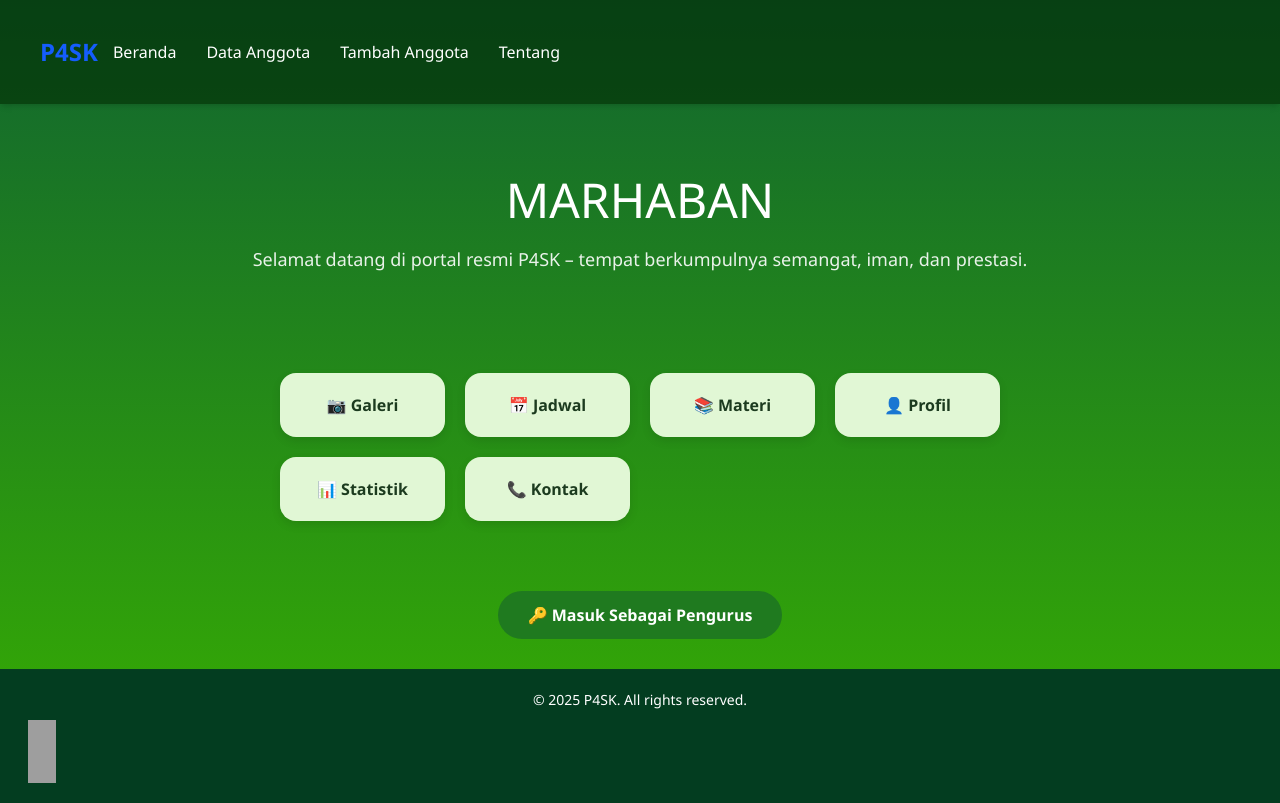
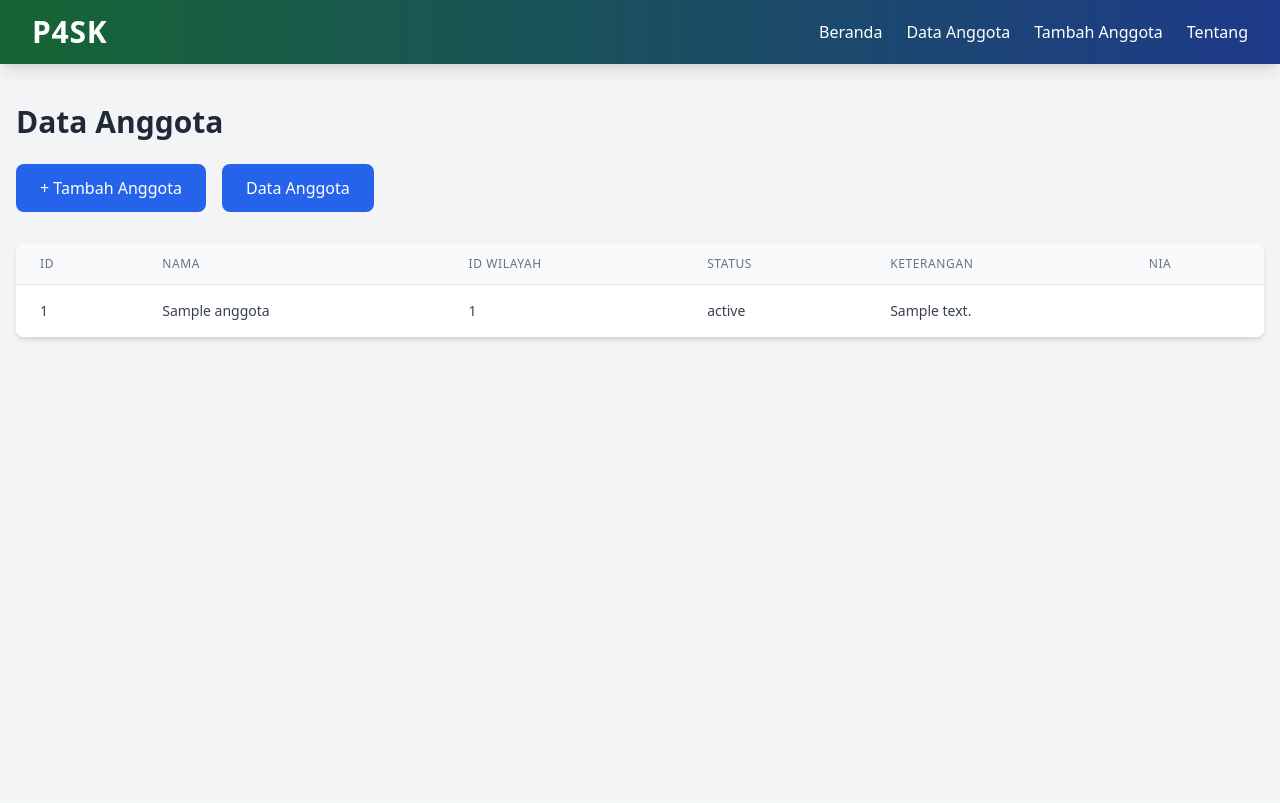
Before and after one commit to raschiko947/p4sk, a PHP site: page / in a window 1280 px wide. After the commit the page ends 341 px from the top, so only its background shows below. Run offline with PHP 8.4, Linux system fonts and the light colour scheme; tables that the repository leaves empty or names only in its code hold one stand-in row (values such as "Sample post"); data that the repository does not hold is empty; some libraries are stand-ins or nearby versions; grey boxes are pictures that could not be loaded.

Commit message:
Latihan coding 31 Mei 2025

```diff
--- a/header.php
+++ b/header.php
@@ -1,33 +1,38 @@
 <!DOCTYPE html>
-<html lang="en">
+<html lang="id">
 <head>
-    <meta charset="UTF-8">
-    <meta name="viewport" content="width=device-width, initial-scale=1.0">
-    <title>Navbar</title>
-    <script src="https://cdn.jsdelivr.net/npm/@tailwindcss/browser@4"></script>
+  <meta charset="UTF-8" />
+  <meta name="viewport" content="width=device-width, initial-scale=1.0" />
+  <title>Navbar Modern</title>
+  <script src="https://cdn.tailwindcss.com"></script>
+  <style>
+    .active {
+      @apply text-white bg-blue-600 rounded px-3 py-1;
+    }
+  </style>
 </head>
-<body>
 <body class="bg-gray-100">
-    <header class="bg-white shadow-md">
+  <!-- Navbar -->
+  <header class="bg-gradient-to-r from-green-800 to-blue-900 shadow-lg">
     <div class="max-w-7xl mx-auto px-4 sm:px-6 lg:px-8">
       <div class="flex justify-between items-center h-16">
-                <!-- Logo / Brand -->
-                <div class="flex-shrink-0">
-                    <a href="#" class="text-2xl font-bold text-blue-600">P4SK</a>
+        <!-- Logo -->
+        <div class="flex items-center">
+          <a href="#" class="text-3xl font-bold text-white tracking-wide">P4SK</a>
         </div>
 
-                <!-- Menu (desktop) -->
+        <!-- Desktop Menu -->
         <nav class="hidden md:flex space-x-6">
-                    <a href="#" class="text-gray-700 hover:text-blue-600 font-medium">Beranda</a>
-                    <a href="DataAnggota.php" class="text-gray-700 hover:text-blue-600 font-medium">Data Anggota</a>
-                    <a href="tambah-anggota.php" class="text-gray-700 hover:text-blue-600 font-medium">Tambah Anggota</a>
-                    <a href="#" class="text-gray-700 hover:text-blue-600 font-medium">Tentang</a>
+          <a href="#" class="text-white hover:text-yellow-300 font-medium transition">Beranda</a>
+          <a href="DataAnggota.php" class="text-white hover:text-yellow-300 font-medium transition">Data Anggota</a>
+          <a href="tambah-anggota.php" class="text-white hover:text-yellow-300 font-medium transition">Tambah Anggota</a>
+          <a href="#" class="text-white hover:text-yellow-300 font-medium transition">Tentang</a>
         </nav>
 
-                <!-- Hamburger (mobile) -->
+        <!-- Hamburger Button -->
         <div class="md:hidden">
-                    <button id="menu-toggle" class="text-gray-700 focus:outline-none focus:text-blue-600">
-                        <svg class="h-6 w-6" fill="none" stroke="currentColor" stroke-width="2"
+          <button id="menu-toggle" class="text-white focus:outline-none">
+            <svg class="w-7 h-7" fill="none" stroke="currentColor" stroke-width="2"
                  viewBox="0 0 24 24" stroke-linecap="round" stroke-linejoin="round">
               <path d="M4 6h16M4 12h16M4 18h16"/>
             </svg>
@@ -37,23 +42,21 @@
     </div>
 
     <!-- Mobile Menu -->
-        <div id="mobile-menu" class="md:hidden hidden px-4 pb-4">
-            <a href="#" class="block py-2 text-gray-700 hover:text-blue-600 font-medium">Beranda</a>
-            <a href="#" class="block py-2 text-gray-700 hover:text-blue-600 font-medium">Data Anggota</a>
-            <a href="#" class="block py-2 text-gray-700 hover:text-blue-600 font-medium">Tambah Anggota</a>
-            <a href="#" class="block py-2 text-gray-700 hover:text-blue-600 font-medium">Tentang</a>
+    <div id="mobile-menu" class="md:hidden hidden px-4 pb-4 space-y-2">
+      <a href="#" class="block text-white bg-blue-700 rounded px-3 py-2 hover:bg-blue-800 transition">Beranda</a>
+      <a href="DataAnggota.php" class="block text-white hover:bg-blue-800 px-3 py-2 rounded transition">Data Anggota</a>
+      <a href="tambah-anggota.php" class="block text-white hover:bg-blue-800 px-3 py-2 rounded transition">Tambah Anggota</a>
+      <a href="#" class="block text-white hover:bg-blue-800 px-3 py-2 rounded transition">Tentang</a>
     </div>
   </header>
 
+  <!-- Script Toggle Menu -->
   <script>
     const toggle = document.getElementById('menu-toggle');
     const mobileMenu = document.getElementById('mobile-menu');
-
     toggle.addEventListener('click', () => {
       mobileMenu.classList.toggle('hidden');
     });
   </script>
 </body>
-
-</body>
 </html>
--- a/index.php
+++ b/index.php
@@ -4,157 +4,57 @@ $anggota = $db->query("SELECT * FROM anggota")->fetchAll(PDO::FETCH_ASSOC);
 include 'header.php';
 ?>
 
+<!DOCTYPE html>
+<html lang="en">
+<head>
+  <meta charset="UTF-8">
+  <meta name="viewport" content="width=device-width, initial-scale=1.0">
+  <title>Data Anggota - P4SK</title>
+</head>
+<body class="bg-gray-100">
+  <div class="max-w-7xl mx-auto py-10 px-4">
+    <h1 class="text-3xl font-bold text-gray-800 mb-6">Data Anggota</h1>
 
-<!DOCTYPE html>
-<html lang="id">
-<head>
-  <meta charset="UTF-8" />
-  <meta name="viewport" content="width=device-width, initial-scale=1.0" />
-  <title>Beranda P4SK</title>
-  <style>
-    * {
-      margin: 0;
-      padding: 0;
-      box-sizing: border-box;
-      font-family: 'Segoe UI', sans-serif;
-    }
+    <!-- Ini Flex buat 2 form tombol disamping -->
+    <div class="flex space-x-4 mb-8">
+      <a href="tambah-anggota.php"
+         class="inline-block bg-blue-600 text-white px-6 py-3 rounded-lg hover:bg-blue-700 transition text-center">
+        + Tambah Anggota
+      </a>
+      <a href="DataAnggota.php"
+         class="inline-block bg-blue-600 text-white px-6 py-3 rounded-lg hover:bg-blue-700 transition text-center">
+        Data Anggota
+      </a>
+    </div>
 
-    body {
-      background: linear-gradient(to bottom, #116530, #38b000);
-      color: white;
-      text-align: center;
-    }
-
-    header {
-      display: flex;
-      justify-content: space-between;
-      align-items: center;
-      background-color: rgba(0, 40, 0, 0.6);
-      padding: 20px 40px;
-    }
-
-    .logo {
-      font-size: 24px;
-      font-weight: bold;
-    }
-
-    nav a {
-      color: white;
-      margin: 0 15px;
-      text-decoration: none;
-      font-weight: 500;
-    }
-
-    .hero {
-  padding: 60px 20px;
-  background-image: url('');
-  background-repeat: no-repeat;
-  background-size: cover;
-  background-position: center;
-}
-
-
-    .hero h1 {
-      font-size: 48px;
-      margin-bottom: 10px;
-    }
-
-    .hero p {
-      font-size: 18px;
-      opacity: 0.9;
-    }
-
-    .menu-grid {
-      display: grid;
-      grid-template-columns: repeat(auto-fit, minmax(140px, 1fr));
-      gap: 20px;
-      padding: 40px;
-      max-width: 800px;
-      margin: auto;
-    }
-
-    .menu-item {
-      background-color: #e1f7d5;
-      color: #1c3b1f;
-      padding: 20px;
-      border-radius: 16px;
-      font-weight: 600;
-      box-shadow: 0 4px 10px rgba(0, 0, 0, 0.1);
-      transition: transform 0.2s;
-    }
-
-    .menu-item:hover {
-      transform: scale(1.05);
-    }
-
-    .admin-btn {
-      margin: 30px auto;
-      display: inline-block;
-      padding: 12px 30px;
-      background-color: #1f7a1f;
-      color: white;
-      font-weight: bold;
-      border-radius: 30px;
-      text-decoration: none;
-      transition: background 0.3s;
-    }
-
-    .admin-btn:hover {
-      background-color: #145c14;
-    }
-
-    footer {
-      background-color: #033d20;
-      padding: 20px;
-      font-size: 14px;
-    }
-
-    .socials {
-      margin-top: 10px;
-    }
-
-    .socials img {
-      width: 28px;
-      margin: 0 8px;
-      vertical-align: middle;
-    }
-
-    @media (max-width: 600px) {
-      .hero h1 {
-        font-size: 32px;
-      }
-
-      nav {
-        display: none;
-      }
-    }
-  </style>
-</head>
-<body>
-  <section class="hero">
-    <h1>MARHABAN</h1>
-    <p>Selamat datang di portal resmi P4SK – tempat berkumpulnya semangat, iman, dan prestasi.</p>
-  </section>
-
-  <section class="menu-grid">
-    <div class="menu-item">📷 Galeri</div>
-    <div class="menu-item">📅 Jadwal</div>
-    <div class="menu-item">📚 Materi</div>
-    <div class="menu-item">👤 Profil</div>
-    <div class="menu-item">📊 Statistik</div>
-    <div class="menu-item">📞 Kontak</div>
-  </section>
-
-  <a class="admin-btn" href="Login.php">🔑 Masuk Sebagai Pengurus</a>
-
-  <footer>
-    <p>&copy; 2025 P4SK. All rights reserved.</p>
-    <div class="socials">
-      <img src="https://img.icons8.com/ios-glyphs/30/ffffff/facebook-new.png" alt="Facebook" />
-      <img src="https://img.icons8.com/ios-glyphs/30/ffffff/instagram-new.png" alt="Instagram" />
-      <img src="https://img.icons8.com/ios-glyphs/30/ffffff/whatsapp.png" alt="WhatsApp" />
+    <!-- Tabel Data Anggota -->
+    <div class="overflow-x-auto bg-white shadow-md rounded-lg">
+      <table class="min-w-full divide-y divide-gray-200">
+        <thead class="bg-gray-50">
+          <tr>
+            <th class="px-6 py-3 text-left text-xs font-medium text-gray-500 uppercase tracking-wider">ID</th>
+            <th class="px-6 py-3 text-left text-xs font-medium text-gray-500 uppercase tracking-wider">Nama</th>
+            <th class="px-6 py-3 text-left text-xs font-medium text-gray-500 uppercase tracking-wider">ID Wilayah</th>
+            <th class="px-6 py-3 text-left text-xs font-medium text-gray-500 uppercase tracking-wider">Status</th>
+            <th class="px-6 py-3 text-left text-xs font-medium text-gray-500 uppercase tracking-wider">Keterangan</th>
+            <th class="px-6 py-3 text-left text-xs font-medium text-gray-500 uppercase tracking-wider">NIA</th>
+          </tr>
+        </thead>
+        <tbody class="bg-white divide-y divide-gray-200">
+          <?php
+          for ($i = 0; $i < count($anggota) && $i < 10; $i++): ?>
+            <tr>
+              <td class="px-6 py-4 whitespace-nowrap text-sm text-gray-700"><?= htmlspecialchars($anggota[$i]['id']) ?></td>
+              <td class="px-6 py-4 whitespace-nowrap text-sm text-gray-700"><?= htmlspecialchars($anggota[$i]['nama']) ?></td>
+              <td class="px-6 py-4 whitespace-nowrap text-sm text-gray-700"><?= htmlspecialchars($anggota[$i]['id_wilayah']) ?></td>
+              <td class="px-6 py-4 whitespace-nowrap text-sm text-gray-700"><?= htmlspecialchars($anggota[$i]['status']) ?></td>
+              <td class="px-6 py-4 whitespace-nowrap text-sm text-gray-700"><?= htmlspecialchars($anggota[$i]['keterangan']) ?></td>
+              <td class="px-6 py-4 whitespace-nowrap text-sm text-gray-700"><?= htmlspecialchars($anggota[$i]['NIA']) ?></td>
+            </tr>
+          <?php endfor; ?>
+        </tbody>
+      </table>
     </div>
-  </footer>
-
+  </div>
 </body>
 </html>
```
Also changed, not shown: Login.php (+106 -64 lines). Lines whose indentation alone changed are shown as unchanged.
